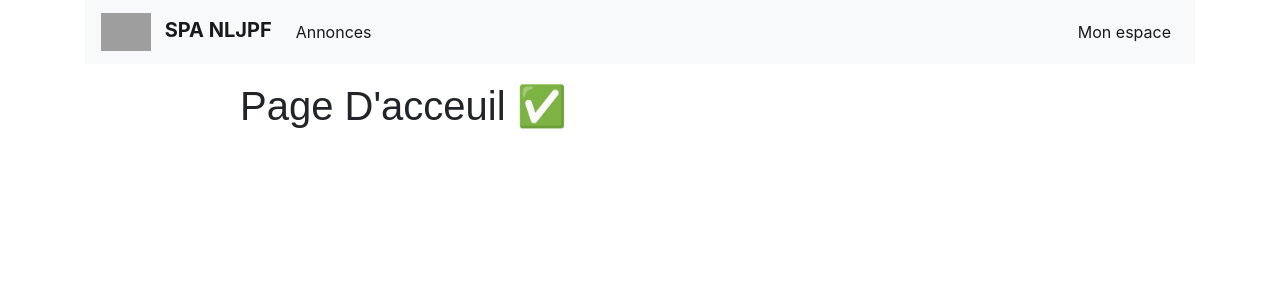
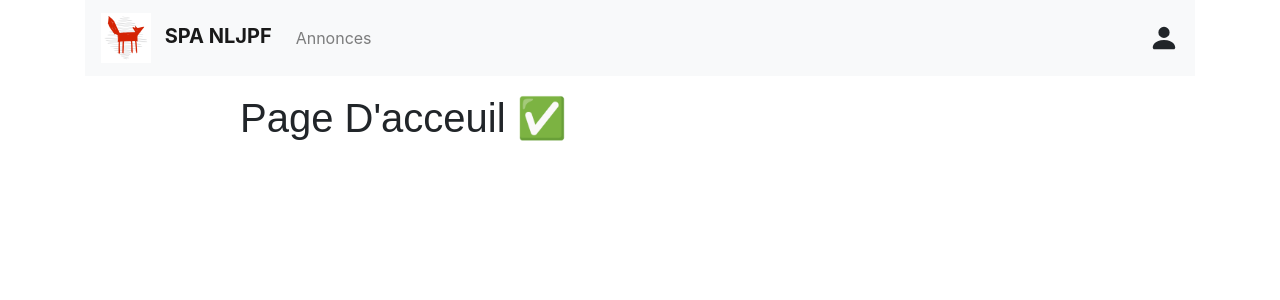
Before and after one commit to npankov/annonces-spa-symfony, a Symfony app: template templates/default/index.html.twig in a window 1280 px wide. Shown: the top 300 px of the page. Run offline with Twig, Linux system fonts and the light colour scheme; the template is opened without the code that fills it, so the values that code supplies are empty; some libraries are stand-ins or nearby versions; grey boxes are pictures that could not be loaded.

Commit message:
ticket-21 Page d'Accueil. update nav bar

```diff
--- a/templates/base.html.twig
+++ b/templates/base.html.twig
@@ -7,6 +7,7 @@
         {# Run `composer require symfony/webpack-encore-bundle` to start using Symfony UX #}
         {% block stylesheets %}
             <link rel="stylesheet" href="https://cdn.jsdelivr.net/npm/bootstrap@4.6.1/dist/css/bootstrap.min.css" integrity="sha384-zCbKRCUGaJDkqS1kPbPd7TveP5iyJE0EjAuZQTgFLD2ylzuqKfdKlfG/eSrtxUkn" crossorigin="anonymous">
+            <link rel="stylesheet" href="https://cdn.jsdelivr.net/npm/bootstrap-icons@1.8.1/font/bootstrap-icons.css">
         {% endblock %}
     </head>
     <body>
@@ -15,7 +16,7 @@
 
             <a href="#" class="navbar-brand">
                 <!-- Logo Image -->
-                <img src="https://bootstrapious.com/i/snippets/sn-nav-logo/logo.png" width="50" alt="" class="d-inline-block align-middle mr-2">
+                <img src="{{ asset('/assets/logo.png') }}" width="50" alt="" class="d-inline-block align-middle mr-2">
                 <!-- Logo Text -->
                 <span class="text-uppercase font-weight-bold">SPA NLJPF</span>
             </a>
@@ -25,13 +26,15 @@
             </button>
             <div class="collapse navbar-collapse justify-content-between" id="navbarNavDropdown">
                 <ul class="navbar-nav">
-                    <li class="nav-item active">
+                    <li class="nav-item">
                         <a class="nav-link" href="#">Annonces</a>
                     </li>
                 </ul>
                 <ul class="navbar-nav">
-                    <li class="nav-item active">
-                        <a class="nav-link" href="#">Mon espace</a>
+                    <li class="nav-item">
+                        <svg xmlns="http://www.w3.org/2000/svg" width="30" height="30" fill="currentColor" class="bi bi-person-fill" viewBox="0 0 16 16">
+                            <path d="M3 14s-1 0-1-1 1-4 6-4 6 3 6 4-1 1-1 1H3zm5-6a3 3 0 1 0 0-6 3 3 0 0 0 0 6z"/>
+                        </svg>
                     </li>
                 </ul>
             </div>
```
Also changed, not shown: public/assets/logo.png (renamed from assets/logo.png).
